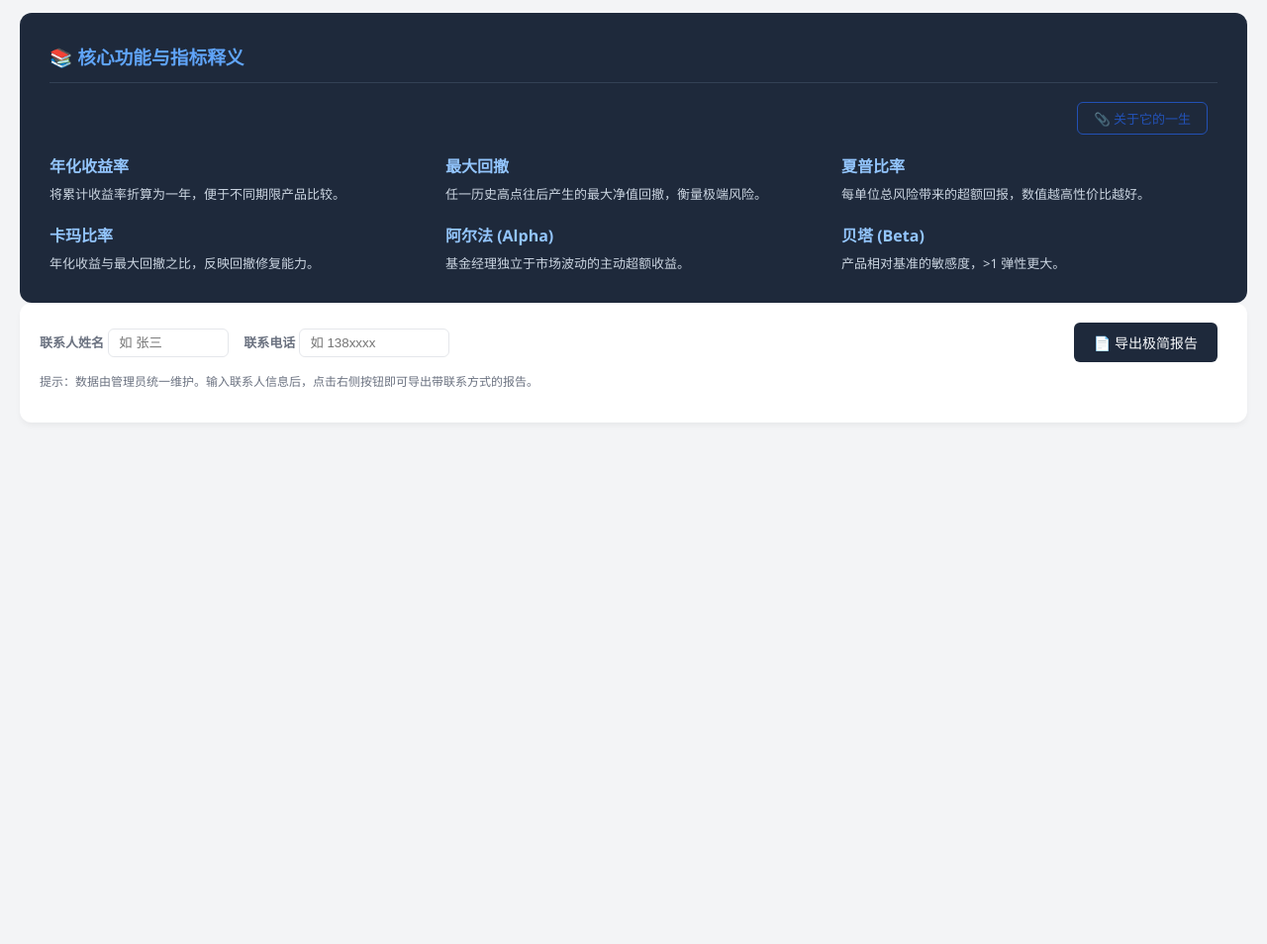
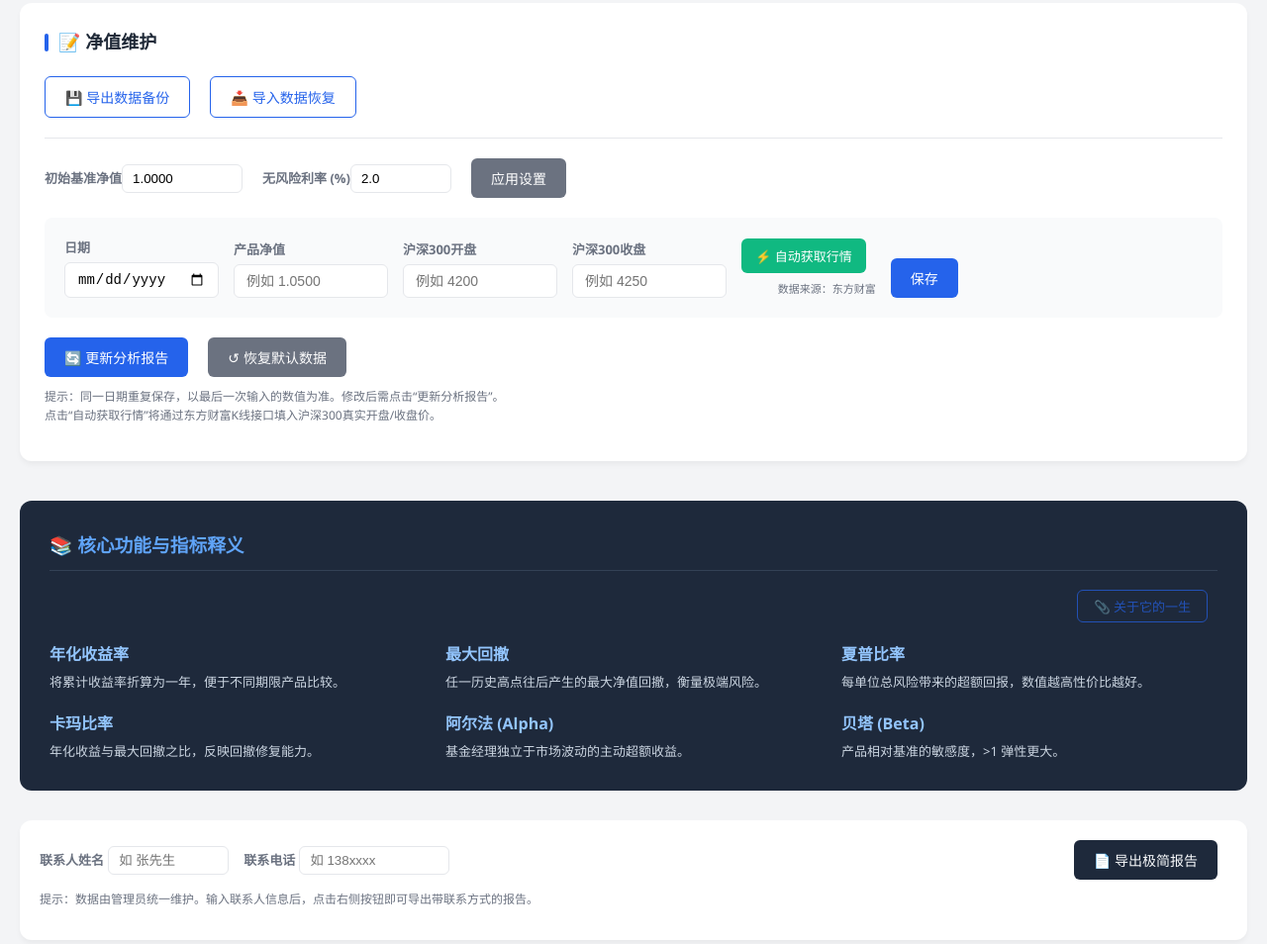
Before and after one commit to happyw186/bull-run-analysis, a plain HTML site: page index.html in a window 1280 px wide. Shown: the part 2269-3223 px from the top of the page at 99% size. Before the commit the page ends 2756 px from the top, so only its background shows below. Drawn offline with nearby package versions, Linux system fonts and the light colour scheme.

Commit message:
Add files via upload

```diff
--- a/index.html
+++ b/index.html
@@ -582,7 +582,52 @@
         </div>
 
         <!-- 净值维护面板 -->
+        <div class="maintenance-card" id="maintenancePanel">
+            <div class="maintenance-card" id="maintenancePanel" style="display:none;"></div>
+            <h3>📝 净值维护</h3>
+            <div class="backup-row">
+                <button class="btn btn-outline" id="exportBtn">💾 导出数据备份</button>
+                <button class="btn btn-outline" id="importBtn">📥 导入数据恢复</button>
+                <input type="file" id="importFileInput" accept=".json" style="display:none;">
+                <span class="feedback" id="backupFeedback"></span>
+            </div>
+            <div class="divider"></div>
 
+            <div class="settings-row">
+                <div><label>初始基准净值</label><input type="number" id="baseBenchmarkInput" step="0.0001" value="1.0000"
+                        style="width:100px;"></div>
+                <div><label>无风险利率 (%)</label><input type="number" id="riskFreeRateInput" step="0.1" value="2.0"
+                        style="width:80px;"></div>
+                <button class="btn btn-secondary" id="applySettingsBtn">应用设置</button>
+            </div>
+
+            <div class="form-group">
+                <div><label>日期</label><input type="date" id="inputDate"></div>
+                <div><label>产品净值</label><input type="number" id="inputProd" step="0.0001" placeholder="例如 1.0500"></div>
+                <div><label>沪深300开盘</label><input type="number" id="inputOpen" step="0.01" placeholder="例如 4200"></div>
+                <div><label>沪深300收盘</label><input type="number" id="inputClose" step="0.01" placeholder="例如 4250"></div>
+                <div style="display: flex; flex-direction: column; align-items: flex-end; gap: 5px;">
+                    <button class="btn btn-auto" id="autoFetchBtn">⚡ 自动获取行情</button>
+                    <span class="fetch-hint">数据来源：东方财富</span>
+                </div>
+                <div style="display: flex; align-items: flex-end; gap: 5px;">
+                    <button class="btn" id="saveEntryBtn">保存</button>
+                    <button class="btn btn-secondary" id="cancelEditBtn" style="display:none;">取消</button>
+                </div>
+                <span class="error-msg" id="formError"></span>
+                <span class="success-msg" id="formSuccess"></span>
+            </div>
+
+            <div style="display: flex; gap: 10px; flex-wrap: wrap; margin-top: 10px;">
+                <button class="btn" id="updateAnalysisBtn">🔄 更新分析报告</button>
+                <button class="btn btn-secondary" id="resetDefaultBtn">↺ 恢复默认数据</button>
+
+            </div>
+
+
+            <p style="font-size:12px; color: var(--text-muted); margin-top: 10px;">
+                提示：同一日期重复保存，以最后一次输入的数值为准。修改后需点击“更新分析报告”。<br>点击“自动获取行情”将通过东方财富K线接口填入沪深300真实开盘/收盘价。</p>
+        </div>
 
         <!-- 底部指标释义 -->
         <div class="glossary">
@@ -620,13 +665,17 @@
         </div>
     </div>
     <!-- 始终可见的客户功能区域 -->
+
+    <!-- 客户功能区域（与上方容器对齐） -->
+    <div class="container" style="margin-top: 30px; margin-bottom: 30px;">
         <div
-        style="background: var(--card-bg); padding: 20px; border-radius: 12px; margin-bottom: 30px; box-shadow: 0 4px 6px -1px rgba(0,0,0,0.05);">
-        <div style="display: flex; gap: 10px; flex-wrap: wrap; align-items: center; justify-content: space-between;">
+            style="background: var(--card-bg); padding: 20px; border-radius: 12px; box-shadow: 0 4px 6px -1px rgba(0,0,0,0.05);">
+            <div
+                style="display: flex; gap: 10px; flex-wrap: wrap; align-items: center; justify-content: space-between;">
                 <div style="display: flex; gap: 15px; align-items: center;">
                     <div>
                         <label style="font-size:13px;color:var(--text-muted);font-weight:600;">联系人姓名</label>
-                    <input type="text" id="contactName" placeholder="如 张三"
+                        <input type="text" id="contactName" placeholder="如 张先生"
                             style="width:100px; padding:6px 10px; border:1px solid var(--border-color); border-radius:6px;">
                     </div>
                     <div>
@@ -640,7 +689,7 @@
             <p style="font-size:12px; color: var(--text-muted); margin-top: 10px;">
                 提示：数据由管理员统一维护。输入联系人信息后，点击右侧按钮即可导出带联系方式的报告。</p>
         </div>
-
+    </div>
     <!-- 引用外部混淆后的 JS 文件 -->
     <script src="fund-analyse.js"></script>
 </body>
```
Lines whose indentation alone changed are shown as unchanged.
